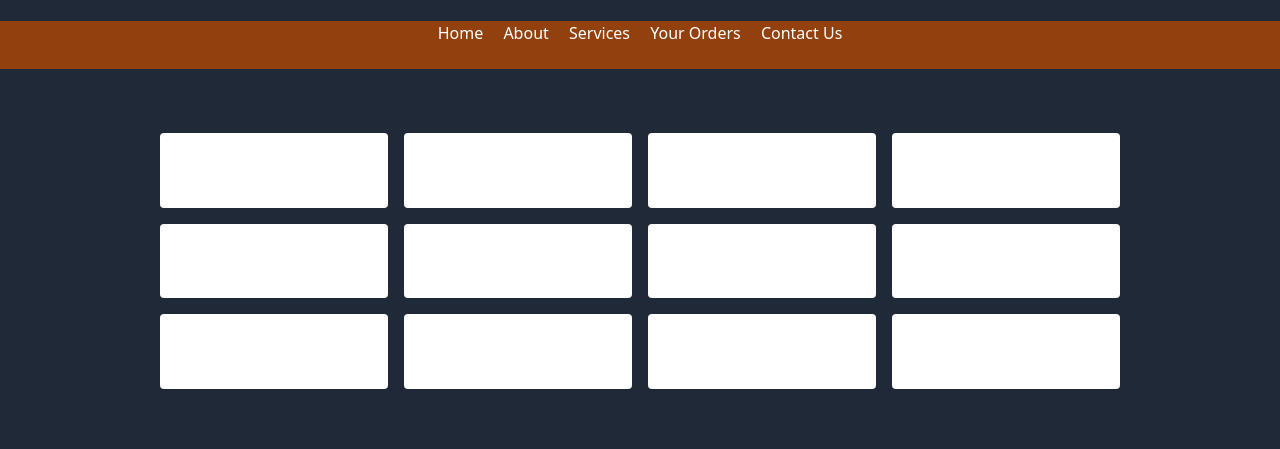
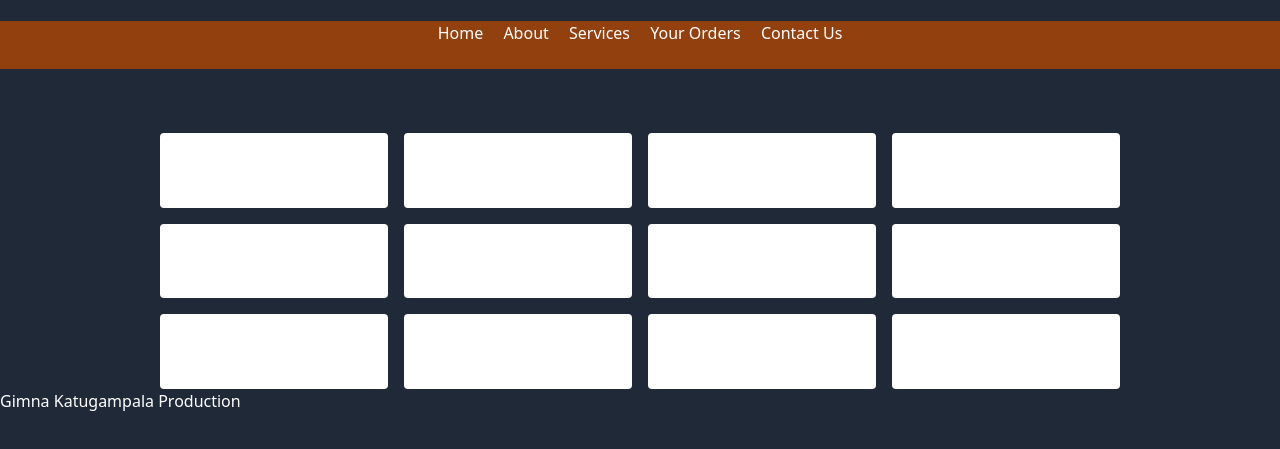
Before and after one commit to gimnakatugampala/buynsell, a plain HTML site: page index.html in a window 1280 px wide. Shown: the part 141-590 px from the top of the page. Drawn offline with nearby package versions, Linux system fonts and the light colour scheme.

Commit message:
Update index.html

```diff
--- a/index.html
+++ b/index.html
@@ -122,5 +122,8 @@
       <div class="w-full rounded bg-white p-2">33333333333333</div>
 
     </div>
+    <footer>
+      <p>Gimna Katugampala Production</p>
+    </footer>
   </body>
 </html>
```
